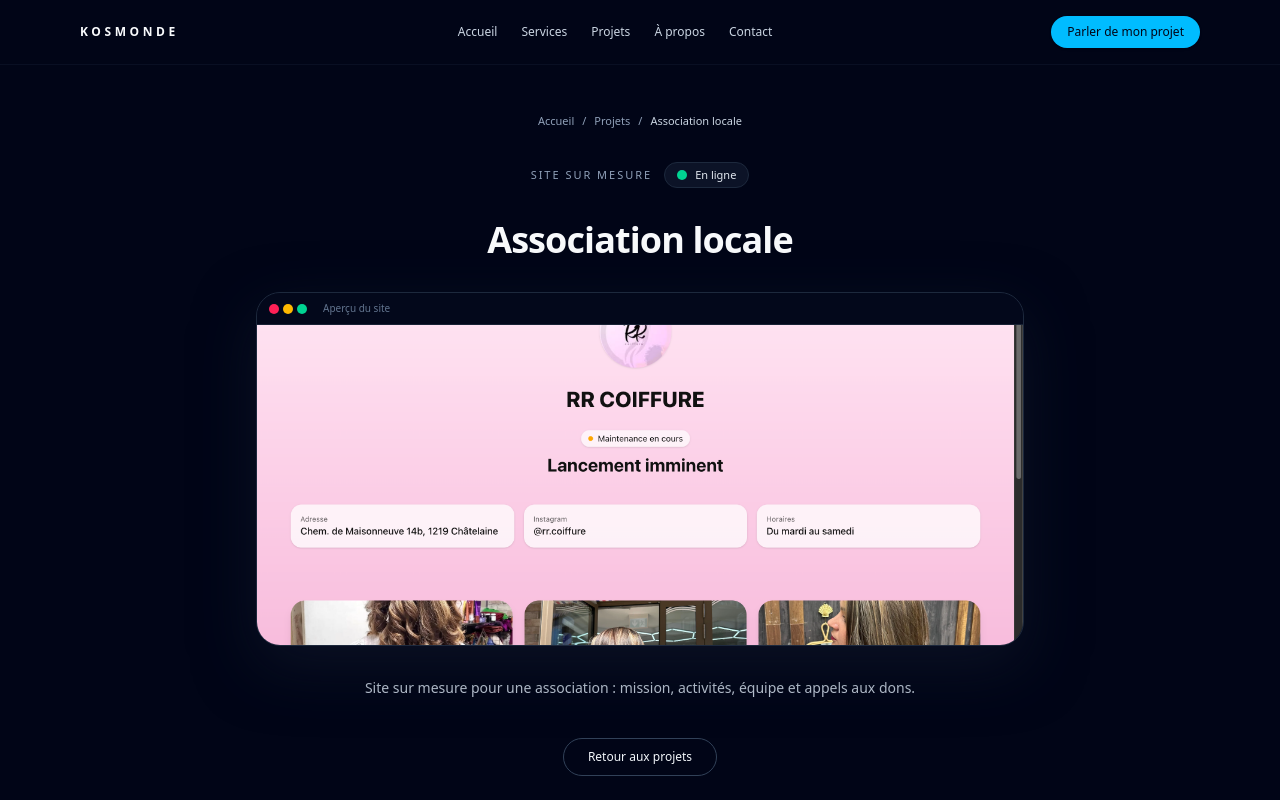
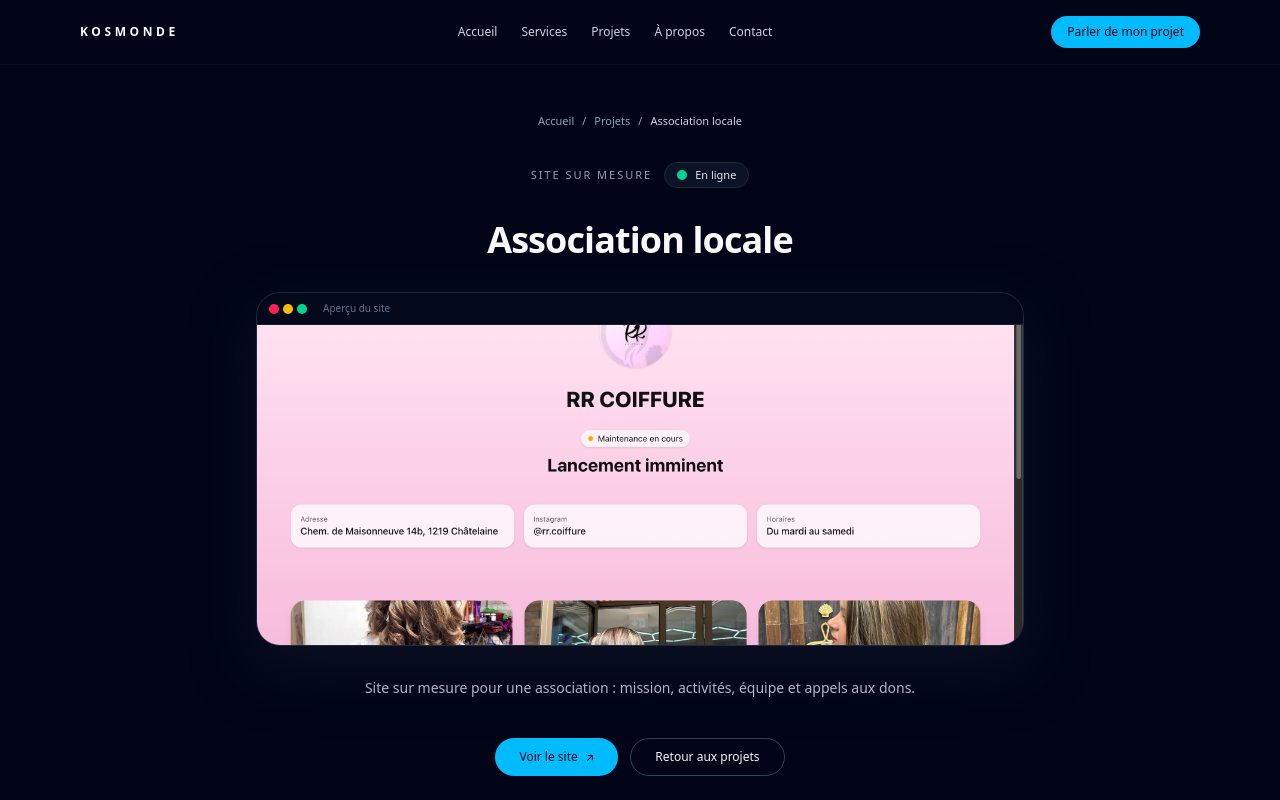
Before and after one commit to KOSMONDE/KOSMONDE, a Next.js app: page /projets/association-locale in a window 1280 px wide. Shown: the top 800 px of the page. Built offline with nearby package versions, Linux system fonts and the light colour scheme.

Commit message:
Mise à jour des liens projets

```diff
--- a/app/projets/data.ts
+++ b/app/projets/data.ts
@@ -36,7 +36,7 @@ export const projects: Project[] = [
     techStack:
       "Site vitrine moderne avec intégration d’outils de réservation et d’avis externes.",
     // Remplace par l’URL réelle
-    link: "https://exemple-sekoba.ch",
+    link: "https://www.sekoba-coiffure.ch/",
     img: "/projets/SEKOBA.png",
   },
   {
@@ -60,7 +60,7 @@ export const projects: Project[] = [
     ],
     techStack:
       "Refonte vers une stack JavaScript moderne, avec un focus sur la clarté et la confiance.",
-    link: undefined,
+    link: "https://gbm-avocats.com//",
     img: "/projets/GBM-AVOCATS.png",
   },
   {
@@ -84,7 +84,7 @@ export const projects: Project[] = [
     ],
     techStack:
       "Site sur mesure basé sur une structure claire, pensé pour évoluer avec l’association.",
-    link: undefined,
+    link: "http://rr-coiffure.ch/",
     img: "/projets/RR-COIFFURE.png",
   },
 ];
```
